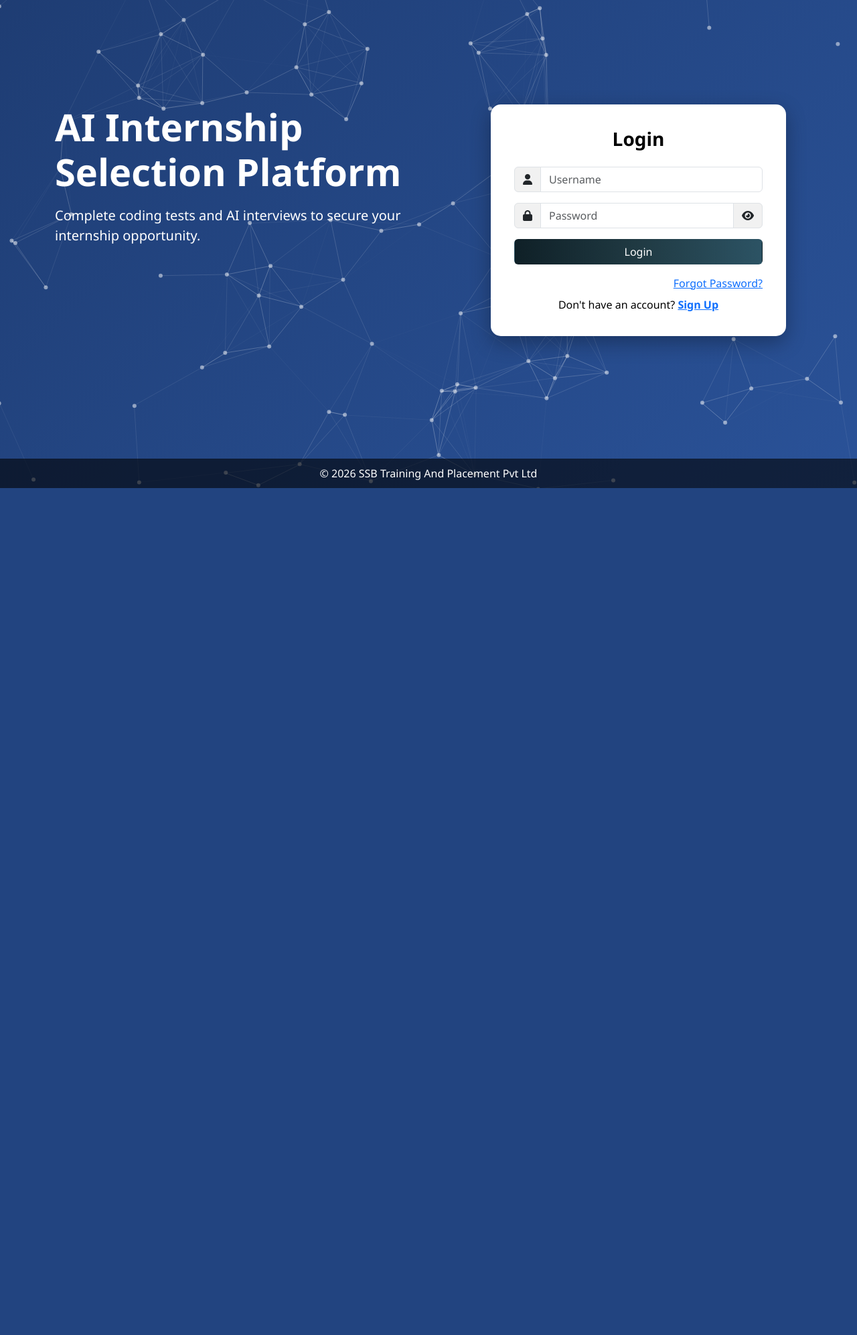
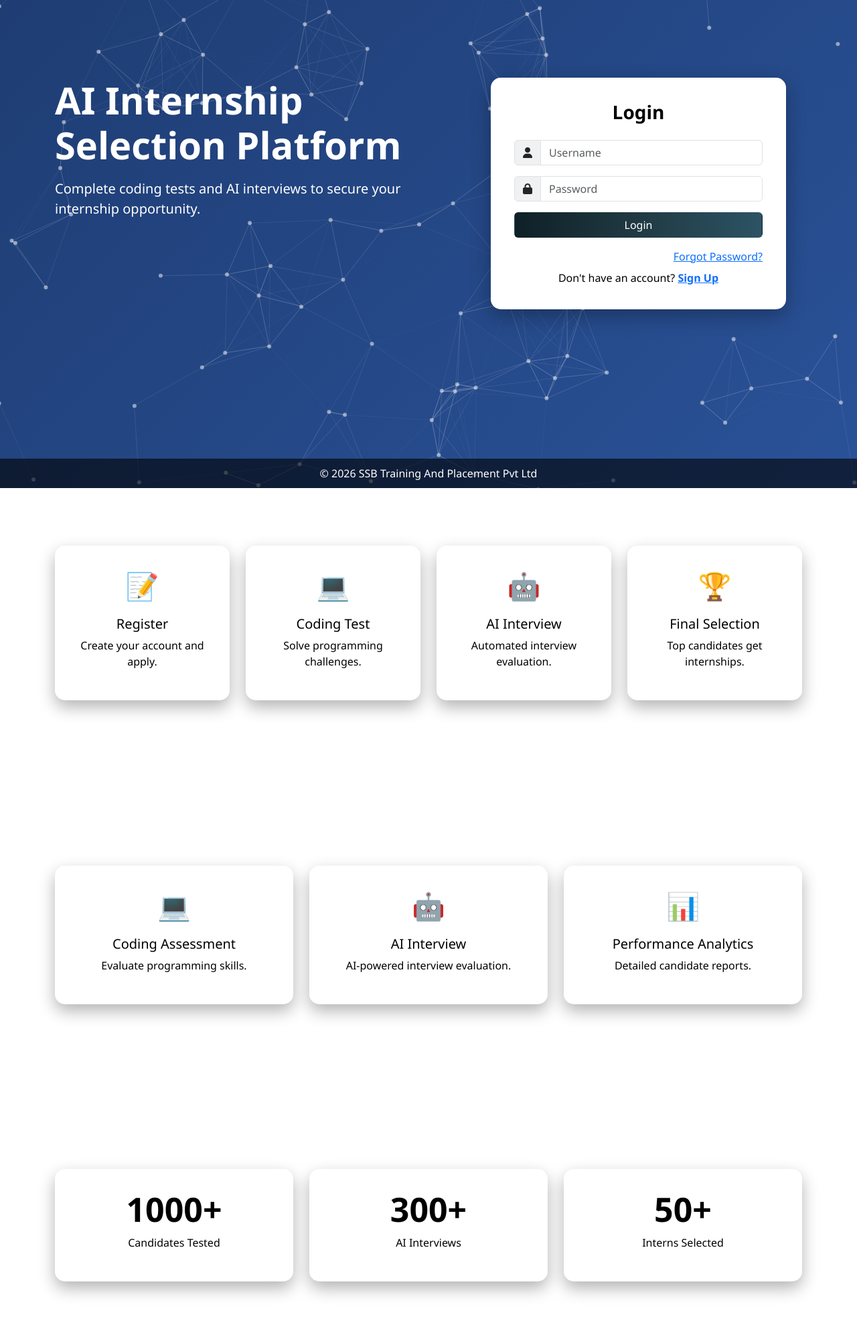
Before and after one commit to korapatisreedhar/SSB_PROJECTS, a Flask app: page / in a window 1280 px wide. Shown: the part 71-2065 px from the top of the page at 67% size. Before the commit the page ends 800 px from the top, so only its background shows below. Run offline with Flask 3, Linux system fonts and the light colour scheme.

Commit message:
updated  sreedhlogin.html

```diff
--- a/templates/login.html
+++ b/templates/login.html
@@ -1,3 +1,4 @@
+
 <!DOCTYPE html>
 <html lang="en">
 <head>
@@ -27,6 +28,8 @@ display:flex;
 flex-direction:column;
 }
 
+/* PARTICLES */
+
 #particles-js{
 position:fixed;
 width:100%;
@@ -34,6 +37,8 @@ height:100%;
 background:linear-gradient(135deg,#1e3c72,#2a5298);
 z-index:-1;
 }
+
+/* NAVBAR */
 
 .navbar{
 background:rgba(0,0,0,0.6);
@@ -45,11 +50,15 @@ height:45px;
 margin-right:10px;
 }
 
+/* HERO */
+
 .hero{
 min-height:90vh;
 display:flex;
 align-items:center;
 }
+
+/* LOGIN CARD */
 
 .login-card{
 background:white;
@@ -61,13 +70,14 @@ box-shadow:0 10px 30px rgba(0,0,0,0.3);
 
 .input-group-text{
 background:#f1f1f1;
-cursor:pointer;
 }
 
 .btn-login{
 background:linear-gradient(90deg,#0f2027,#203a43,#2c5364);
 color:white;
 }
+
+/* FEATURE CARDS */
 
 .feature-card{
 background:white;
@@ -81,6 +91,7 @@ height:100%;
 
 .feature-card:hover{
 transform:translateY(-12px) scale(1.05);
+box-shadow:0 25px 50px rgba(0,0,0,0.5);
 }
 
 .feature-icon{
@@ -114,116 +125,28 @@ flex:1;
 
 </style>
 
-</head>
+<script>
+function login(){
 
-<body>
+let username=document.getElementById("username").value
+let password=document.getElementById("password").value
 
-<div id="particles-js"></div>
+if(username==="admin" && password==="admin123"){
+alert("Admin Login Successful")
+}
 
-<!-- NAVBAR -->
-<nav class="navbar navbar-expand-lg navbar-dark fixed-top">
-<div class="container">
+else if(username==="candidate" && password==="1234"){
+alert("Candidate Login Successful")
+}
 
-<a class="navbar-brand d-flex align-items-center">
-<img src="{{ url_for('static', filename='media/logo.jpeg') }}" class="logo">
-<b>SSB Training And Placement Pvt Ltd</b>
-</a>
+else{
+alert("Invalid Credentials")
+}
 
-<button class="navbar-toggler" data-bs-toggle="collapse" data-bs-target="#menu">
-<span class="navbar-toggler-icon"></span>
-</button>
-
-<div class="collapse navbar-collapse" id="menu">
-<ul class="navbar-nav ms-auto">
-
-<li class="nav-item"><a class="nav-link" href="#home">Home</a></li>
-<li class="nav-item"><a class="nav-link" href="#process">Selection Process</a></li>
-<li class="nav-item"><a class="nav-link" href="#features">Features</a></li>
-<li class="nav-item"><a class="nav-link" href="#stats">Statistics</a></li>
-
-</ul>
-</div>
-
-</div>
-</nav>
-
-<!-- HERO -->
-<div class="container hero" id="home">
-<div class="row w-100">
-
-<div class="col-lg-6">
-<h1 class="display-4 fw-bold">AI Internship Selection Platform</h1>
-<p class="lead mt-3">
-Complete coding tests and AI interviews to secure your internship opportunity.
-</p>
-</div>
-
-<!-- LOGIN -->
-<div class="col-lg-5 offset-lg-1">
-
-<div class="login-card">
-
-<h3 class="text-center mb-4"><b>Login</b></h3>
-
-<div class="input-group mb-3">
-<span class="input-group-text"><i class="fa fa-user"></i></span>
-<input id="username" class="form-control" placeholder="Username">
-</div>
-
-<!-- 🔥 PASSWORD WITH EYE -->
-<div class="input-group mb-3">
-<span class="input-group-text"><i class="fa fa-lock"></i></span>
-
-<input id="password" type="password" class="form-control" placeholder="Password">
-
-<span class="input-group-text" onclick="togglePassword()">
-<i id="eyeIcon" class="fa fa-eye"></i>
-</span>
-</div>
-
-<button onclick="login_api()" class="btn btn-login w-100 mb-3">
-Login
-</button>
-
-<div class="text-end">
-<a href="#" data-bs-toggle="modal" data-bs-target="#forgotModal">Forgot Password?</a>
-</div>
-
-<div class="text-center mt-2">
-Don't have an account?
-<a href="#" data-bs-toggle="modal" data-bs-target="#signupModal"><b>Sign Up</b></a>
-</div>
-
-</div>
-
-</div>
-
-</div>
-</div>
-
-<footer class="footer">
-© 2026 SSB Training And Placement Pvt Ltd
-</footer>
-
-<!-- 🔥 SCRIPTS -->
-
+}
+</script>
 <script>
 
-// SHOW/HIDE PASSWORD
-function togglePassword(){
-let password = document.getElementById("password");
-let icon = document.getElementById("eyeIcon");
-
-if(password.type === "password"){
-password.type = "text";
-icon.classList.replace("fa-eye","fa-eye-slash");
-}else{
-password.type = "password";
-icon.classList.replace("fa-eye-slash","fa-eye");
-}
-}
-
-// LOGIN API
 function login_api(){
 
 let username=document.getElementById("username").value
@@ -266,14 +189,320 @@ alert("Server Error")
 
 }
 
-// PARTICLES
+</script>
+
+</head>
+
+<body>
+
+<div id="particles-js"></div>
+
+<!-- NAVBAR -->
+
+<nav class="navbar navbar-expand-lg navbar-dark fixed-top">
+
+<div class="container">
+
+<a class="navbar-brand d-flex align-items-center">
+
+<img src="{{ url_for('static', filename='media/logo.jpeg') }}" class="logo">
+
+<b>SSB Training And Placement Pvt Ltd</b>
+
+</a>
+
+<button class="navbar-toggler" data-bs-toggle="collapse" data-bs-target="#menu">
+<span class="navbar-toggler-icon"></span>
+</button>
+
+<div class="collapse navbar-collapse" id="menu">
+
+<ul class="navbar-nav ms-auto">
+
+<li class="nav-item">
+<a class="nav-link" href="#home">Home</a>
+</li>
+
+<li class="nav-item">
+<a class="nav-link" href="#process">Selection Process</a>
+</li>
+
+<li class="nav-item">
+<a class="nav-link" href="#features">Features</a>
+</li>
+
+<li class="nav-item">
+<a class="nav-link" href="#stats">Statistics</a>
+</li>
+
+</ul>
+
+</div>
+
+</div>
+
+</nav>
+
+<!-- HERO -->
+
+<div class="container hero" id="home">
+
+<div class="row w-100">
+
+<div class="col-lg-6">
+
+<h1 class="display-4 fw-bold">AI Internship Selection Platform</h1>
+
+<p class="lead mt-3">
+Complete coding tests and AI interviews to secure your internship opportunity.
+</p>
+
+</div>
+
+<!-- LOGIN -->
+
+<div class="col-lg-5 offset-lg-1">
+
+<div class="login-card">
+
+<h3 class="text-center mb-4"><b>Login</b></h3>
+
+<div class="input-group mb-3">
+<span class="input-group-text">
+<i class="fa fa-user"></i>
+</span>
+<input id="username" class="form-control" placeholder="Username">
+</div>
+
+<div class="input-group mb-3">
+<span class="input-group-text">
+<i class="fa fa-lock"></i>
+</span>
+<input id="password" type="password" class="form-control" placeholder="Password">
+</div>
+
+<button onclick="login_api()" class="btn btn-login w-100 mb-3">
+Login
+</button>
+
+<div class="text-end">
+<a href="#" data-bs-toggle="modal" data-bs-target="#forgotModal">Forgot Password?</a>
+</div>
+
+<div class="text-center mt-2">
+Don't have an account?
+<a href="#" data-bs-toggle="modal" data-bs-target="#signupModal"><b>Sign Up</b></a>
+</div>
+
+</div>
+
+</div>
+
+</div>
+
+</div>
+
+<!-- SELECTION PROCESS -->
+
+<section class="container text-center" id="process">
+
+<h2 class="fw-bold mb-5">Selection Process</h2>
+
+<div class="row g-4">
+
+<div class="col-md-3">
+
+<a href="https://docs.google.com/forms/d/e/1FAIpQLSfF0T0u9tXyPXNabqZSjjEXSb63IAVA9N0rAphTFcI4MwhXsg/viewform?usp=header" target="_blank" style="text-decoration:none; color:inherit;">
+
+<div class="feature-card text-center">
+<div class="feature-icon">📝</div>
+<h5>Register</h5>
+<p>Create your account and apply.</p>
+</div>
+</a>
+</div>
+
+
+
+<div class="col-md-3">
+<a href="login.html" style="text-decoration:none; color:inherit;">
+<div class="feature-card text-center">
+<div class="feature-icon">💻</div>
+<h5>Coding Test</h5>
+<p>Solve programming challenges.</p>
+</div>
+</a>
+</div>
+
+
+<div class="col-md-3">
+<a href="login.html" style="text-decoration:none; color:inherit;">
+<div class="feature-card text-center">
+<div class="feature-icon">🤖</div>
+<h5>AI Interview</h5>
+<p>Automated interview evaluation.</p>
+</div>
+</a>
+</div>
+
+
+
+<div class="col-md-3">
+<a href="login.html" style="text-decoration:none; color:inherit;">
+<div class="feature-card text-center">
+<div class="feature-icon">🏆</div>
+<h5>Final Selection</h5>
+<p>Top candidates get internships.</p>
+</div>
+</a>
+</div>
+
+
+
+</div>
+
+</section>
+
+<!-- FEATURES -->
+
+<section class="container text-center" id="features">
+
+<h2 class="fw-bold mb-5">Platform Features</h2>
+
+<div class="row g-4">
+
+<div class="col-md-4">
+<div class="feature-card">
+<div class="feature-icon">💻</div>
+<h5>Coding Assessment</h5>
+<p>Evaluate programming skills.</p>
+</div>
+</div>
+
+<div class="col-md-4">
+<div class="feature-card">
+<div class="feature-icon">🤖</div>
+<h5>AI Interview</h5>
+<p>AI-powered interview evaluation.</p>
+</div>
+</div>
+
+<div class="col-md-4">
+<div class="feature-card">
+<div class="feature-icon">📊</div>
+<h5>Performance Analytics</h5>
+<p>Detailed candidate reports.</p>
+</div>
+</div>
+
+</div>
+
+</section>
+
+<!-- STATS -->
+
+<section class="container text-center stats" id="stats">
+
+<h2 class="fw-bold mb-5">Platform Statistics</h2>
+
+<div class="row g-4">
+
+<div class="col-md-4">
+<div class="feature-card">
+<h1>1000+</h1>
+<p>Candidates Tested</p>
+</div>
+</div>
+
+<div class="col-md-4">
+<div class="feature-card">
+<h1>300+</h1>
+<p>AI Interviews</p>
+</div>
+</div>
+
+<div class="col-md-4">
+<div class="feature-card">
+<h1>50+</h1>
+<p>Interns Selected</p>
+</div>
+</div>
+
+</div>
+
+</section>
+
+<footer class="footer">
+© 2026 SSB Training And Placement Pvt Ltd
+</footer>
+
+<!-- SIGNUP MODAL -->
+
+<div class="modal fade" id="signupModal">
+
+<div class="modal-dialog">
+<div class="modal-content">
+
+<div class="modal-header">
+<h5>Sign Up</h5>
+<button class="btn-close" data-bs-dismiss="modal"></button>
+</div>
+
+<div class="modal-body">
+
+<input class="form-control mb-3" placeholder="Full Name">
+
+<input class="form-control mb-3" placeholder="Email">
+
+<input class="form-control mb-3" placeholder="Username">
+
+<input type="password" class="form-control mb-3" placeholder="Password">
+
+<button class="btn btn-primary w-100">Create Account</button>
+
+</div>
+
+</div>
+</div>
+
+</div>
+
+<!-- FORGOT PASSWORD -->
+
+<div class="modal fade" id="forgotModal">
+
+<div class="modal-dialog">
+<div class="modal-content">
+
+<div class="modal-header">
+<h5>Reset Password</h5>
+<button class="btn-close" data-bs-dismiss="modal"></button>
+</div>
+
+<div class="modal-body">
+
+<input class="form-control mb-3" placeholder="Enter your email">
+
+<button class="btn btn-danger w-100">Send Reset Link</button>
+
+</div>
+
+</div>
+</div>
+
+</div>
+
+<script>
+
 particlesJS("particles-js",{
+
 particles:{
 number:{value:80},
 color:{value:"#ffffff"},
 shape:{type:"circle"},
 opacity:{value:0.5},
 size:{value:3},
+
 line_linked:{
 enable:true,
 distance:150,
@@ -281,9 +510,15 @@ color:"#ffffff",
 opacity:0.4,
 width:1
 },
-move:{enable:true,speed:3}
+
+move:{
+enable:true,
+speed:3
 }
-});
+
+}
+
+})
 
 </script>
 
```
Also changed, not shown: database.db, 1 other file.
